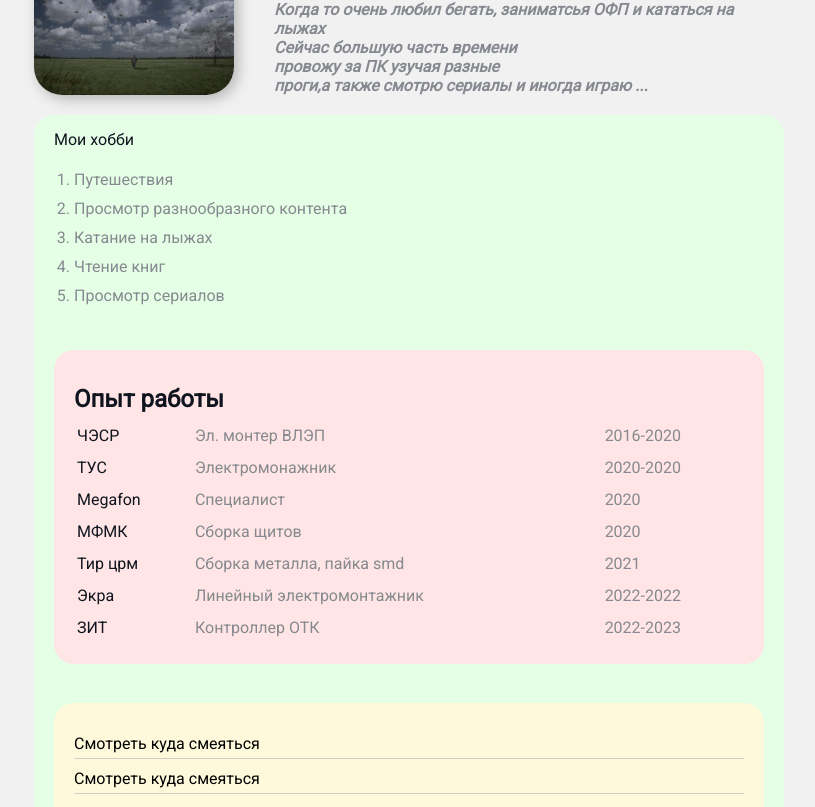
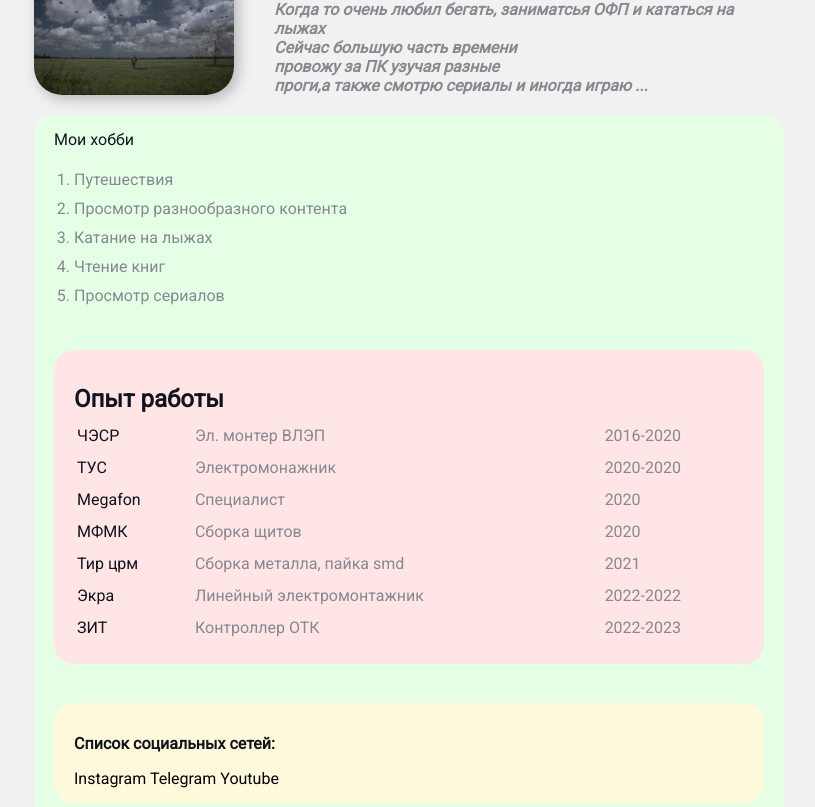
Before and after one commit to Ktafher/resume, a plain HTML site: page index.html in a window 1280 px wide. Shown: the part 119-926 px from the top of the page, without its empty margins (231-1046 px from the left). Drawn offline with Linux system fonts and the light colour scheme.

Commit message:
Update index.html

```diff
--- a/index.html
+++ b/index.html
@@ -40,11 +40,7 @@
     <h2>Опыт работы </h2>
     <table class="table" width="370">
         <thead>
-        <!-- <tr>
-            <th class="table">Название</th>
-            <th class="table">Должность</th>
-            <th class="table">Год</th>
-        </tr> -->
+
     </thead>
     <tbody>
         <tr>
@@ -92,12 +88,6 @@
 <br>
 
 <div class="card bg-yellow">
-<ul class="link-list">
-    <li  class="list2"><a target="_blank" href="https://vk.com">Смотреть куда смеяться</a> </li>
-
-    <li class="list2"><a target="_blank" href="https://vk.com">Смотреть куда смеяться</a></li>
-
-</ul>
 
 <p><b>Список социальных сетей:</b></p>
 <a target="_blank"  href="https://vk.com/id82882620">Instagram</a>
```
